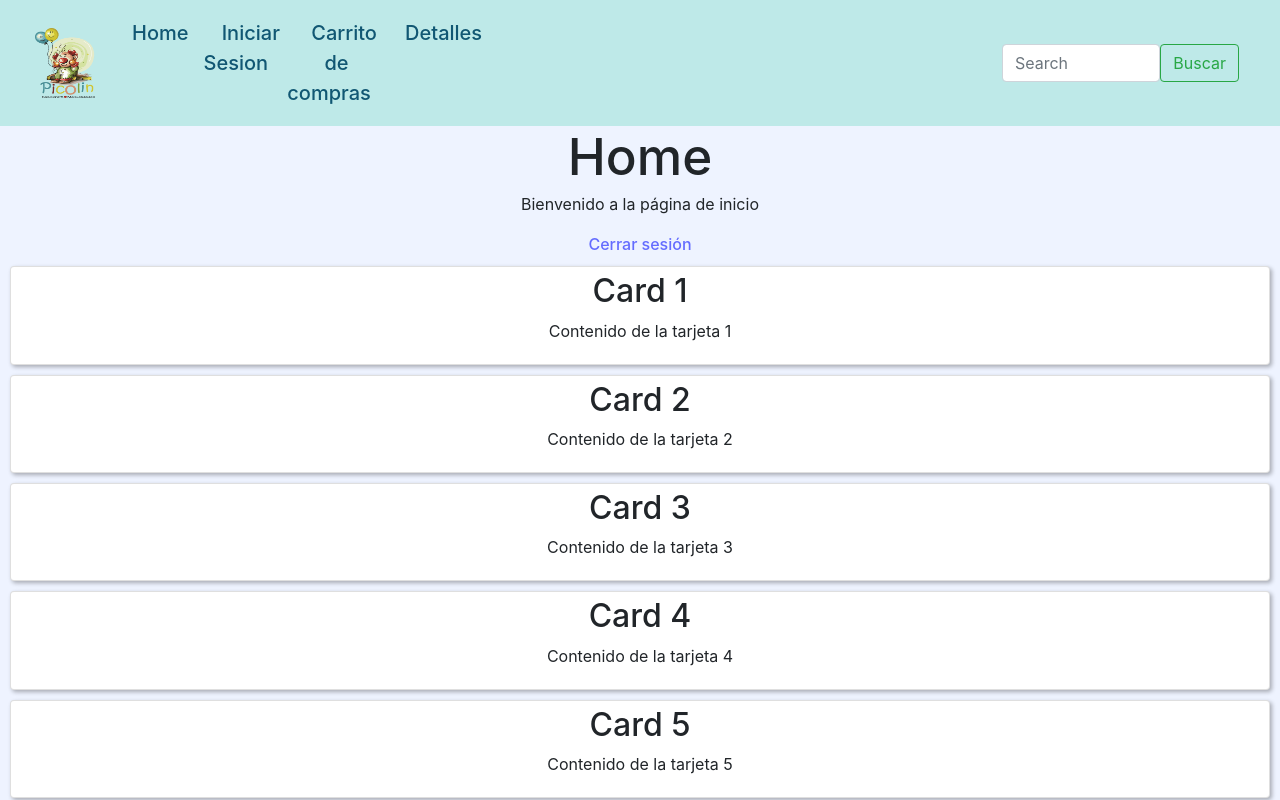
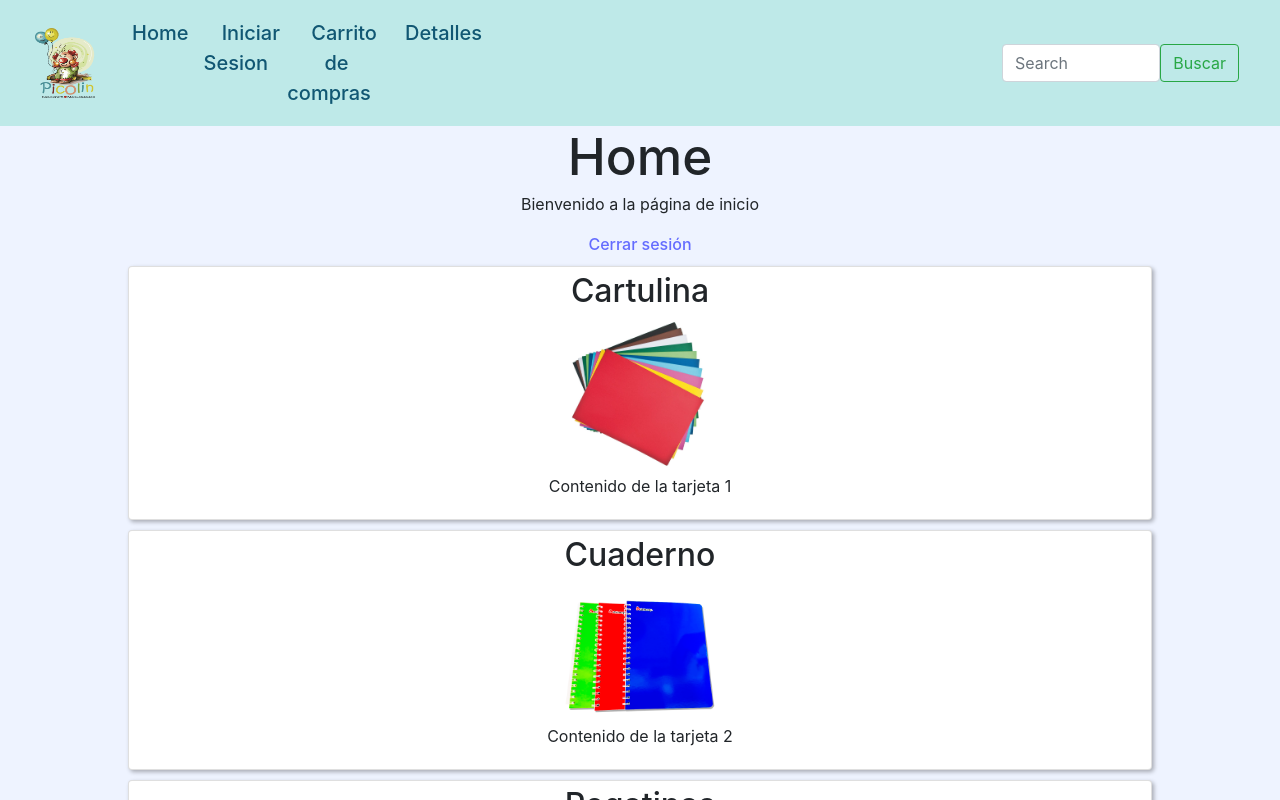
Before and after one commit to angelargd8/Proyecto-software, a React (Vite) app in the folder Proyecto/vite-project/: page / in a window 1280 px wide. Shown: the top 800 px of the page. Built offline with nearby package versions, Linux system fonts and the light colour scheme.

Commit message:
eleccion de cards

```diff
--- a/Proyecto/vite-project/src/componentes/card.css
+++ b/Proyecto/vite-project/src/componentes/card.css
@@ -1,8 +1,17 @@
 .card{
     /* colocar un borde */
     margin: 10px;
+    margin-left: 10%;
+    margin-right: 10%;
     padding: 5px;
     border: 1px solid #ccc;
-    border-radius: 20%;
+    border-radius: 10%;
     box-shadow: 2px 2px 4px rgba(0, 0, 0, 0.3);
+    align-items: center;
 }
+
+.imagen{
+    width: 15%;
+    height: 15%;
+    border-radius: 10%;
+}
--- a/Proyecto/vite-project/src/componentes/card.jsx
+++ b/Proyecto/vite-project/src/componentes/card.jsx
@@ -1,9 +1,10 @@
 import './card.css';
 
-function Card({title, content, click}){
+function Card({title, content, imagen,click}){
     return (
         <div className="card" onClick={() => click(title)}>
             <h2>{title}</h2>
+            <img className='imagen' src={imagen} alt="Imagen no disponible" />
             <p>{content}</p>
         </div>
     )
--- a/Proyecto/vite-project/src/componentes/home.jsx
+++ b/Proyecto/vite-project/src/componentes/home.jsx
@@ -9,11 +9,11 @@ function Home() {
   // cargar las cards
   function cargarCards(){
     setCards([
-      {title: "Card 1", content: "Contenido de la tarjeta 1"},
-      {title: "Card 2", content: "Contenido de la tarjeta 2"},
-      {title: "Card 3", content: "Contenido de la tarjeta 3"},
-      {title: "Card 4", content: "Contenido de la tarjeta 4"},
-      {title: "Card 5", content: "Contenido de la tarjeta 5"},
+      {title: "Cartulina", content: "Contenido de la tarjeta 1", imagen: "../src/assets/img/cartulina.jpg"},
+      {title: "Cuaderno", content: "Contenido de la tarjeta 2", imagen: "../src/assets/img/cuadernos.png"},
+      {title: "Pegatinas", content: "Contenido de la tarjeta 3", imagen: "../src/assets/img/pegatinas.jpg"},
+      {title: "plumas", content: "Contenido de la tarjeta 4", imagen: "../src/assets/img/plumas.jpg"},
+      {title: "Ojitos locos", content: "Contenido de la tarjeta 5", imagen: "../src/assets/img/ojosmoviles.jpeg"},
     ]);
   }
 
@@ -33,7 +33,7 @@ function Home() {
       <p>Bienvenido a la página de inicio</p>
       <a href="/login">Cerrar sesión</a>
       {listadoCards.map((elemento) => {
-        return <Card title={elemento.title} content={elemento.content} click={info} />
+        return <Card title={elemento.title} content={elemento.content} imagen={elemento.imagen} click={info} />
       })}
 
     </div>
```
